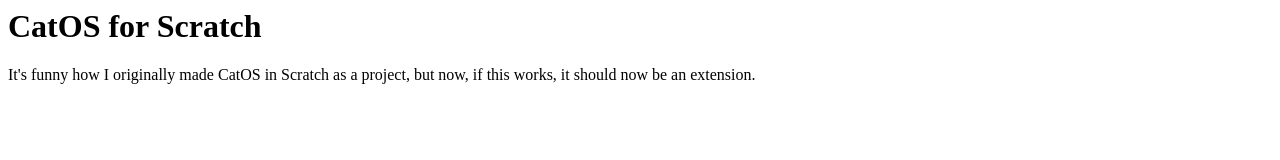
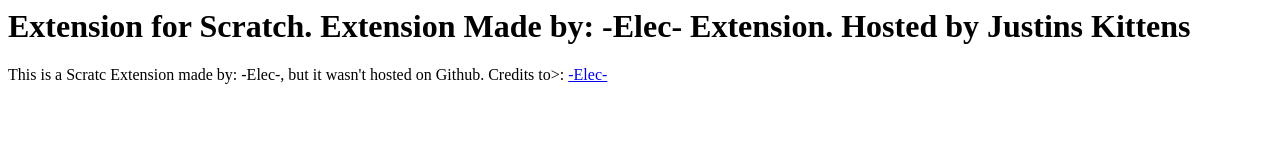
Before and after one commit to JustinsKittens/Scratch-CatOS, a plain HTML site: page index.html in a window 1280 px wide. Drawn offline with Linux system fonts and the light colour scheme.

Commit message:
Update index.html

```diff
--- a/index.html
+++ b/index.html
@@ -1,5 +1,5 @@
 <head>
-  <title>CatOS for Scratch</title>
-  <h1>CatOS for Scratch</h1>
-  <p>It's funny how I originally made CatOS in Scratch as a project, but now, if this works, it should now be an extension.</p>
+  <title>Extension for Scratch. Extension Made by: -Elec- Extension. Hosted by Justins Kittens</title>
+  <h1>Extension for Scratch. Extension Made by: -Elec- Extension. Hosted by Justins Kittens</h1>
+  <p>This is a Scratc Extension made by: -Elec-, but it wasn't hosted on Github. Credits to>: <a href="https://scratch.mit.edu/discuss/topic/236077/">-Elec-</a></p>
 </head>
```
